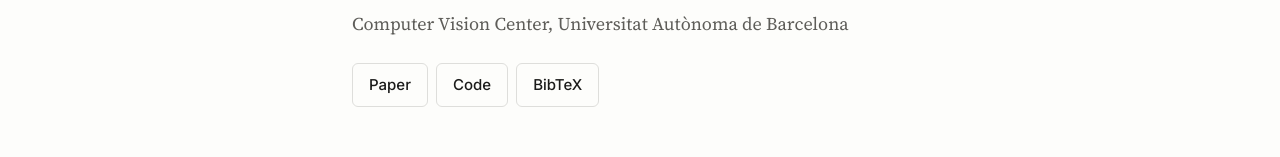
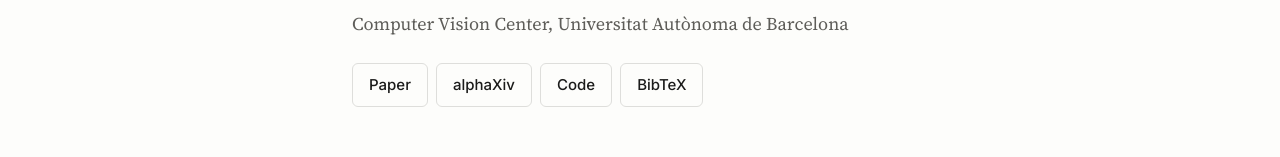
Before and after one commit to mserra0/boa-context-compression, a website with bundled scripts: page site/index.html in a window 1280 px wide. Shown: the part 351-508 px from the top of the page. Built offline with nearby package versions, Linux system fonts and the light colour scheme.

Commit message:
docs: add arXiv, alphaXiv and project page badges to the README

```diff
--- a/site/index.html
+++ b/site/index.html
@@ -44,6 +44,7 @@
         <p class="affiliation">Computer Vision Center, Universitat Autònoma de Barcelona</p>
         <nav class="links" aria-label="Paper resources">
           <a class="button" href="https://arxiv.org/abs/2610.33006">Paper</a>
+          <a class="button" href="https://www.alphaxiv.org/abs/2610.33006">alphaXiv</a>
           <a class="button" href="https://github.com/mserra0/boa-context-compression">Code</a>
           <a class="button" href="#citation">BibTeX</a>
         </nav>
```
Also changed, not shown: README.md.
